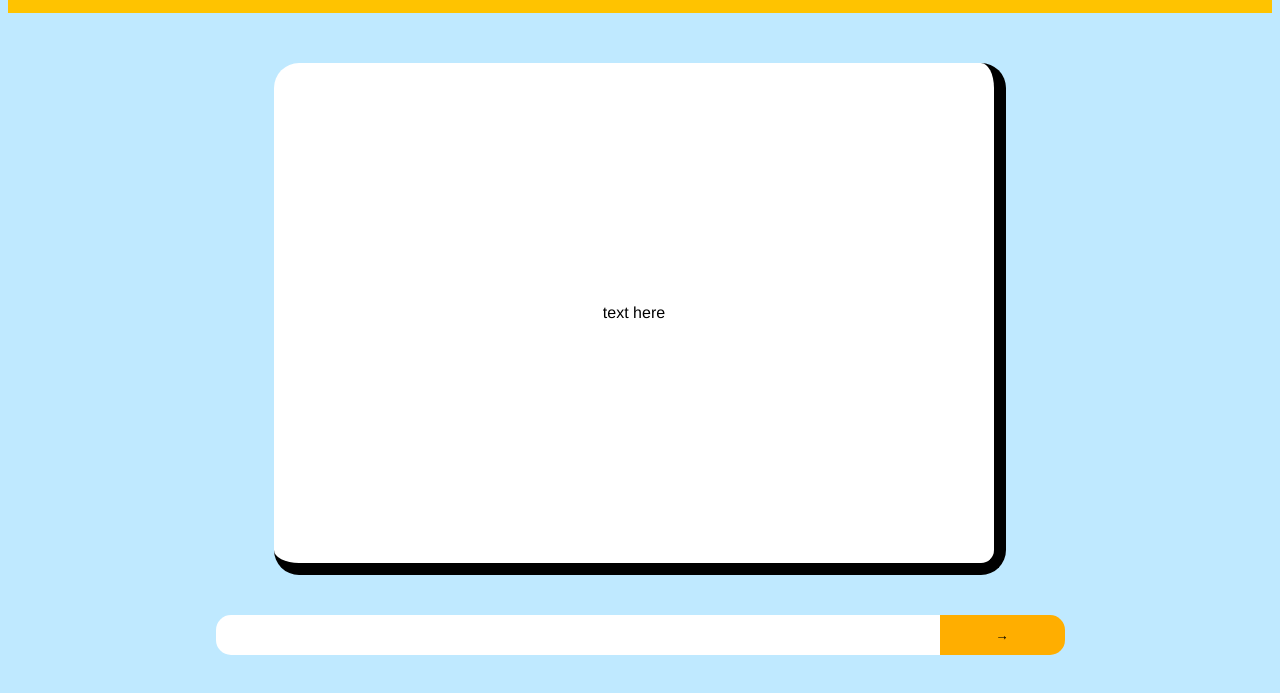
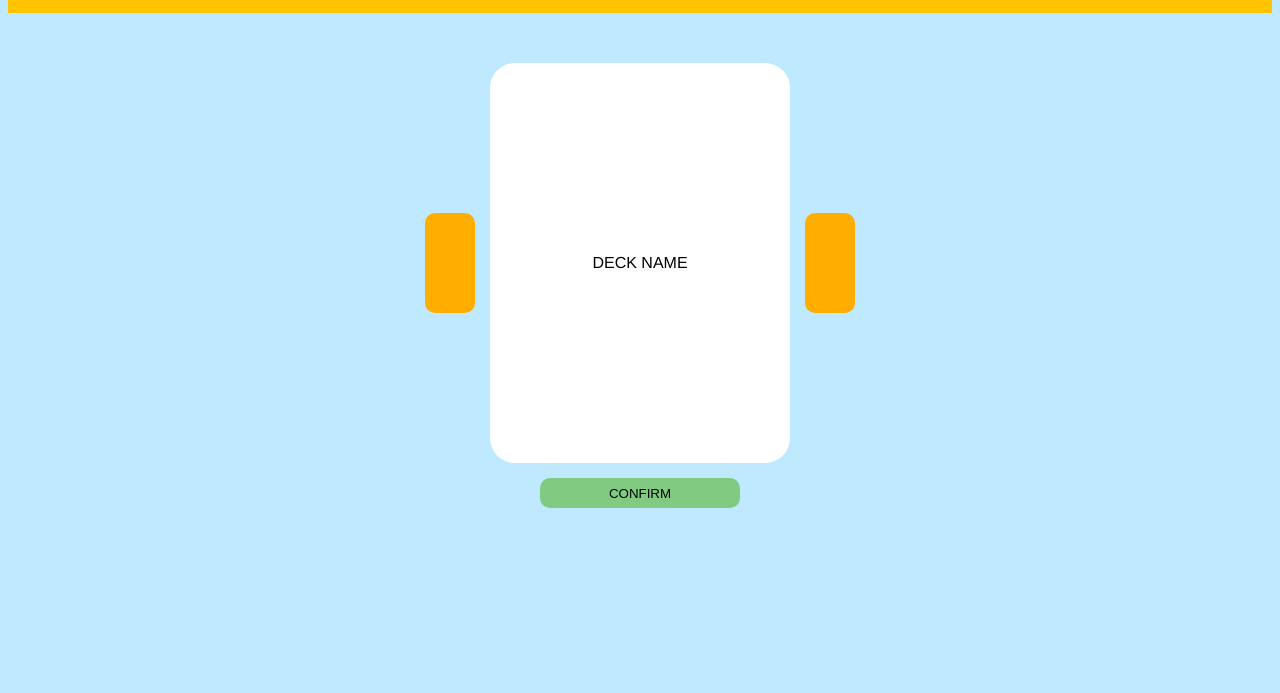
Before and after one commit to Yurills/final-project-i2cedt, a website: page frontend/index.html in a window 1280 px wide. Shown: the part 45-738 px from the top of the page. Drawn offline with Linux system fonts and the light colour scheme.

Commit message:
Make a deck selecting before starts into playing + editing script

```diff
--- a/frontend/index.html
+++ b/frontend/index.html
@@ -11,8 +11,9 @@
             </nav>
         </section>
 
-        <section id="modal-window">
-            <div >
+        <section id="modal-display">
+            <div id="modal__wrapper">
+                <!---- <button class="modal__button"></button> -->
                 <div id="card-display">
                 </div>
             </div>
@@ -20,13 +21,26 @@
         </section>
 
         <section id="main-display">
-            <div id="wrapper">
-                <div id ="main__display-screen">
+            <div id="main__wrapper">
+                <div id="main__display--deckchooser">
+                    <div id="main__display--deckchooser--wrapper">
+                    <button class="small-square-button" id="main__display--buttonleft"></button>
+                    <div id="main__display--deck" class="default-card"> <span>DECK NAME</span></div>
+                    <button class="small-square-button"id="main__display--buttonright"></button>
+                    </div>
+                    <div id="main__display--buttonselect--wrapper">
+                    <button class="small-square-button" id="main__display--buttonselect-deck">CONFIRM</button>
+                    </div>
+
+                </div>
+                <div id="main__display--screen">
+                <div id="main__display--cardplay">
                     <span>text here</span>
                 </div>
                 <div id="main__user-input">
                     <input class="user-input" id="main__user-input--inputbar">
-                    <button class="button" id="main__user-input--inputbutton">→</button>
+                    <button id="main__user-input--inputbutton">→</button>
+                </div>
                 </div>
             </div>
 
--- a/frontend/script.js
+++ b/frontend/script.js
@@ -1,10 +1,22 @@
+
+// Test to change main display text when summitButton is clicked
 let summitButton = document.getElementById("main__user-input--inputbutton");
-let TemporaryInput = document.getElementById("main__user-input--inputbar");
-let MainDisplay = document.getElementById("main__display-screen");
+summitButton.addEventListener("click", function(){
+    let TemporaryInput = document.getElementById("main__user-input--inputbar");
+    let MainDisplay = document.querySelector("#main__display--cardplay span");
+
+    let TemporaryInputText = TemporaryInput.value;
+    MainDisplay.innerHTML = TemporaryInputText;
+    TemporaryInput.value = "";
+});
 
 
-// Test to change main display text when summitButton is clicked
-summitButton.addEventListener("click", function(){
-    const TemporaryInputText = TemporaryInput.value;
-    MainDisplay.innerHTML = TemporaryInputText;
-});
+//Switching state of display between before and after choosing a deck to play and playing WORK IS PROGRESS
+let chooseDeckButton = document.getElementById("main__display--buttonselect-deck");
+chooseDeckButton.addEventListener("click", ()=>{
+    let DeckSelectingScreen = document.getElementById("main__display--deckchooser");
+    let DeckPlayingScreen = document.getElementById("main__display--screen");
+    DeckSelectingScreen.style.display = "none";
+    DeckPlayingScreen.style.display = "block";
+
+})
--- a/frontend/styles.css
+++ b/frontend/styles.css
@@ -1,6 +1,19 @@
 body {
     font-family: 'Franklin Gothic Medium', 'Arial Narrow', Arial, sans-serif;
     background-color: #BFE9FF;
+
+}
+.default-card{
+    width: 300px;
+    height: 400px;
+    border-radius: 25px;
+    background-color: #FFFFFF;
+}
+.small-square-button{
+    width:50px;
+    height:50px;
+    border-radius: 10px;
+    border: none;
 }
 
 
@@ -9,6 +22,7 @@ nav {
     background-color: #FFC300;
     display:flex;
     justify-content: center;
+    margin:0
 }
 
 #add-deck {
@@ -17,15 +31,62 @@ nav {
     top:20px;
 }
 
+/*main display-screen showing deck choosing before start*/
+#main__display--deckchooser--wrapper {
+    display:flex;
+    justify-content: center;
+}
+#main__display--deck {
+    background-color: #FFFFFF;
+    display:flex;
+}
+#main__display--deck span {
+    margin: auto;
+}
+#main__display--buttonleft {
+    flex:0 0 auto;
+    margin:auto 15px;
+    width:50px;
+    height: 100px;
+    background-color: #ffae00;
+
+}
+#main__display--buttonright {
+    flex:0 0 auto;
+    margin:auto 15px;
+    width:50px;
+    height: 100px;
+    background-color: #ffae00;
+}
+#main__display--buttonselect-deck {
+    background-color: rgb(129, 202, 129);
+    flex: 0 0 auto;
+    margin:15px;
+    width:200px;
+    height: 30px;
+}
+
+
+
+
 
 /*main display-screen showing question*/
-#wrapper {
+#main__toolbar--createdeck {
+    margin:auto;
+
+}
+
+
+#main__wrapper {
     display: block;
     text-align: center;
     margin: 50px;
 }
+#main__display--screen {
+    display:none;
+}
 
-#main__display-screen {
+#main__display--cardplay {
     display: flex;
     justify-content: center;
     border: 12px solid black;
@@ -37,7 +98,7 @@ nav {
     background-color: #FFFFFF;
     margin: 40px auto;
 }
-#main__display-screen span {
+#main__display--cardplay span {
     margin: auto;
 }
 
@@ -66,3 +127,9 @@ nav {
 #main_user-input--inputbutton:hover{  /* not working don't know why */
     background-color: rgba(145, 182, 168, 0.11);
 }
+
+/*modal screen*/
+
+#modal-display {
+    display: none;
+}
```
